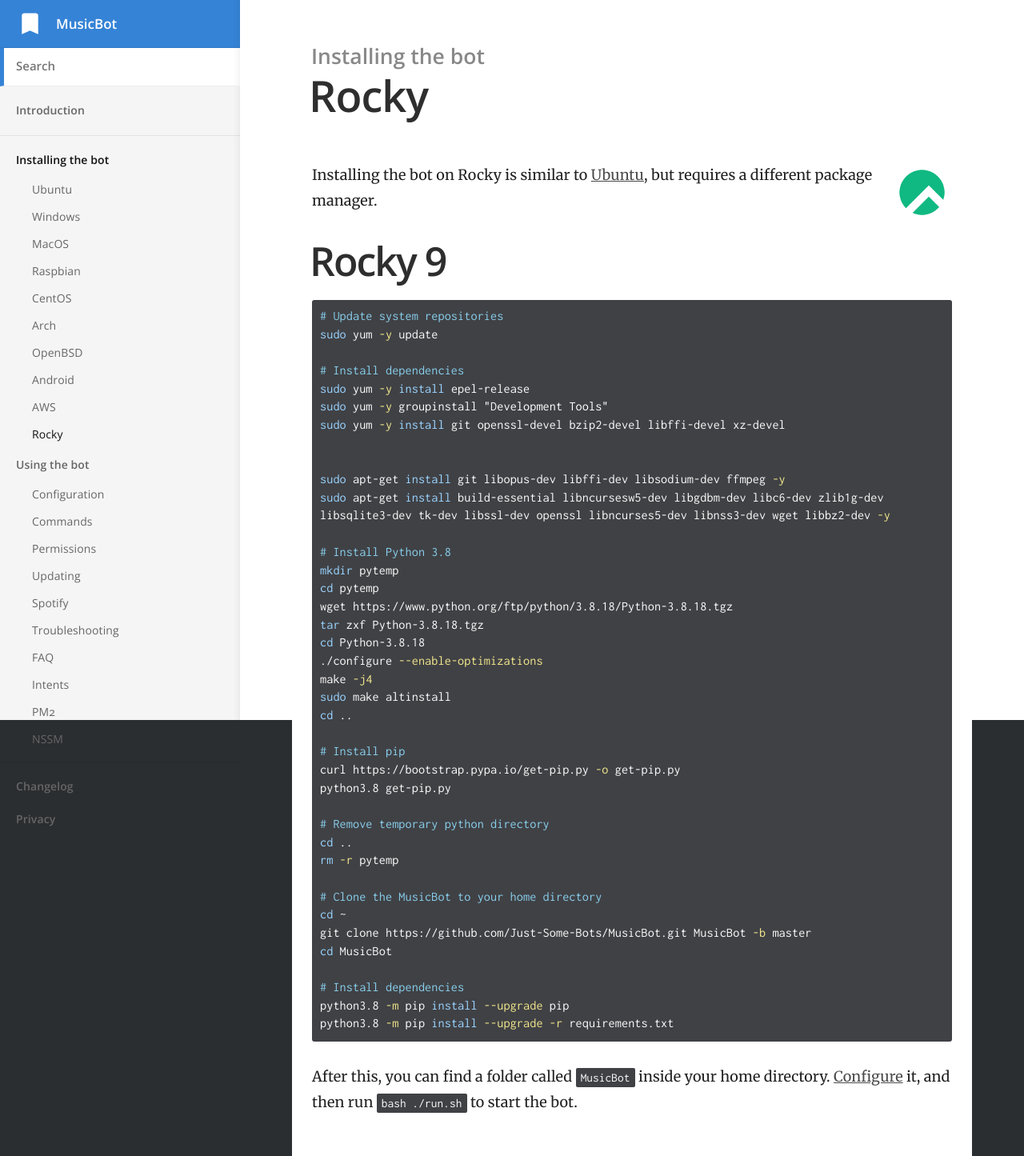
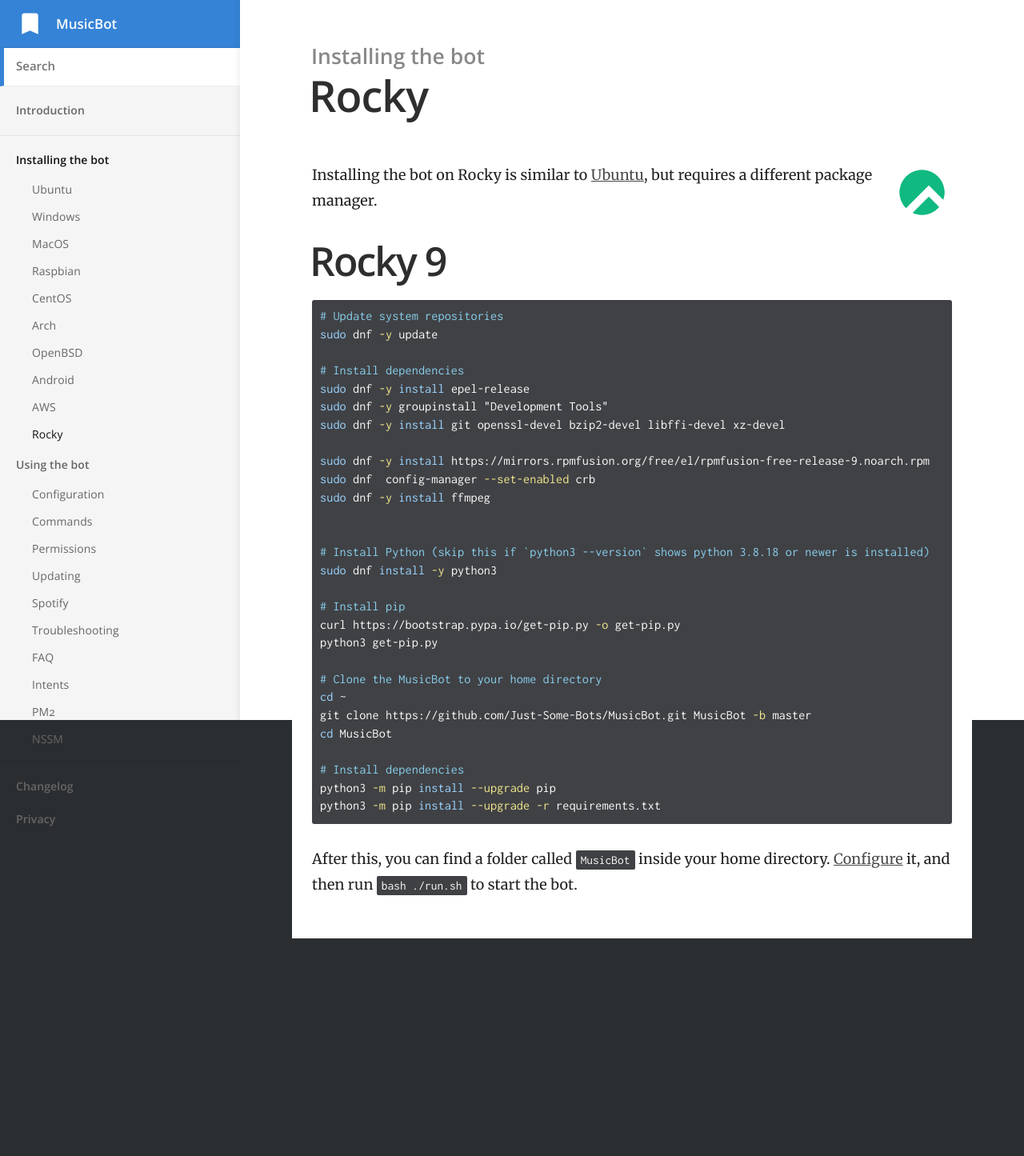
Before and after one commit to Just-Some-Bots/MusicBot, a Jekyll site: the page built from _docs/installing/rocky.md, in a window 1280 px wide. Shown: the whole page at 80% size. Built offline with Jekyll 4.4.1, drawn with Linux system fonts in a browser that asks for light colours; after the commit the page ends 1173 px from its top, so only the background shows below that.

Commit message:
Update rocky.md

```diff
--- a/_docs/installing/rocky.md
+++ b/_docs/installing/rocky.md
@@ -11,35 +11,24 @@ Installing the bot on Rocky is similar to [Ubuntu](/installing/ubuntu), but requ
 # Rocky 9
 ~~~bash
 # Update system repositories
-sudo yum -y update
+sudo dnf -y update
 
 # Install dependencies
-sudo yum -y install epel-release
-sudo yum -y groupinstall "Development Tools"
-sudo yum -y install git openssl-devel bzip2-devel libffi-devel xz-devel
+sudo dnf -y install epel-release
+sudo dnf -y groupinstall "Development Tools"
+sudo dnf -y install git openssl-devel bzip2-devel libffi-devel xz-devel
+
+sudo dnf -y install https://mirrors.rpmfusion.org/free/el/rpmfusion-free-release-9.noarch.rpm
+sudo dnf  config-manager --set-enabled crb
+sudo dnf -y install ffmpeg
 
 
-sudo apt-get install git libopus-dev libffi-dev libsodium-dev ffmpeg -y
-sudo apt-get install build-essential libncursesw5-dev libgdbm-dev libc6-dev zlib1g-dev libsqlite3-dev tk-dev libssl-dev openssl libncurses5-dev libnss3-dev wget libbz2-dev -y
-
-# Install Python 3.8
-mkdir pytemp
-cd pytemp
-wget https://www.python.org/ftp/python/3.8.18/Python-3.8.18.tgz
-tar zxf Python-3.8.18.tgz
-cd Python-3.8.18
-./configure --enable-optimizations
-make -j4
-sudo make altinstall
-cd ..
+# Install Python (skip this if `python3 --version` shows python 3.8.18 or newer is installed)
+sudo dnf install -y python3
 
 # Install pip
 curl https://bootstrap.pypa.io/get-pip.py -o get-pip.py
-python3.8 get-pip.py
-
-# Remove temporary python directory
-cd ..
-rm -r pytemp
+python3 get-pip.py
 
 # Clone the MusicBot to your home directory
 cd ~
@@ -47,8 +36,8 @@ git clone https://github.com/Just-Some-Bots/MusicBot.git MusicBot -b master
 cd MusicBot
 
 # Install dependencies
-python3.8 -m pip install --upgrade pip
-python3.8 -m pip install --upgrade -r requirements.txt
+python3 -m pip install --upgrade pip
+python3 -m pip install --upgrade -r requirements.txt
 ~~~
 
 After this, you can find a folder called `MusicBot` inside your home directory. [Configure]({{ site.baseurl }}/using/configuration) it, and then run `bash ./run.sh` to start the bot.
```
